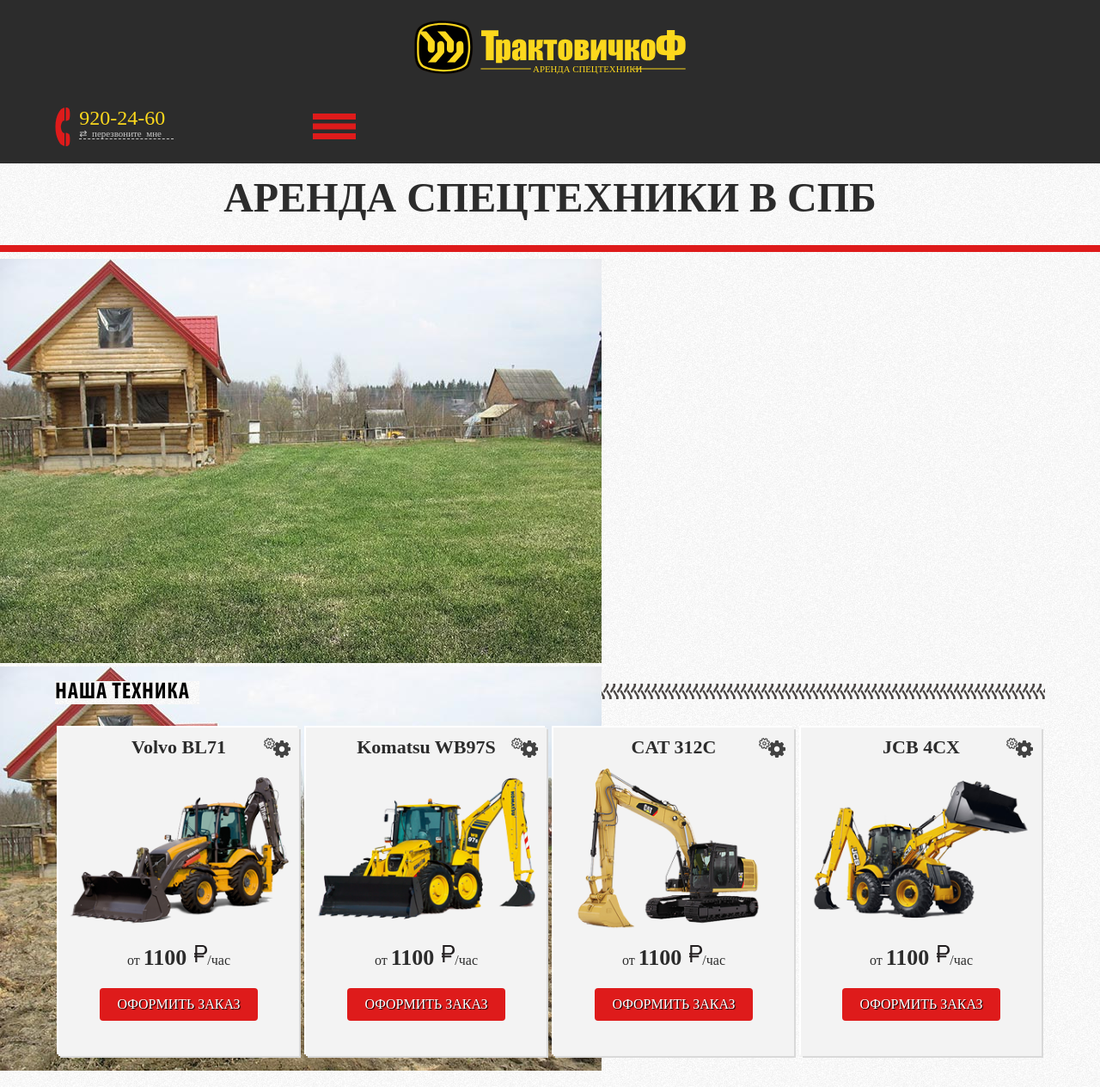
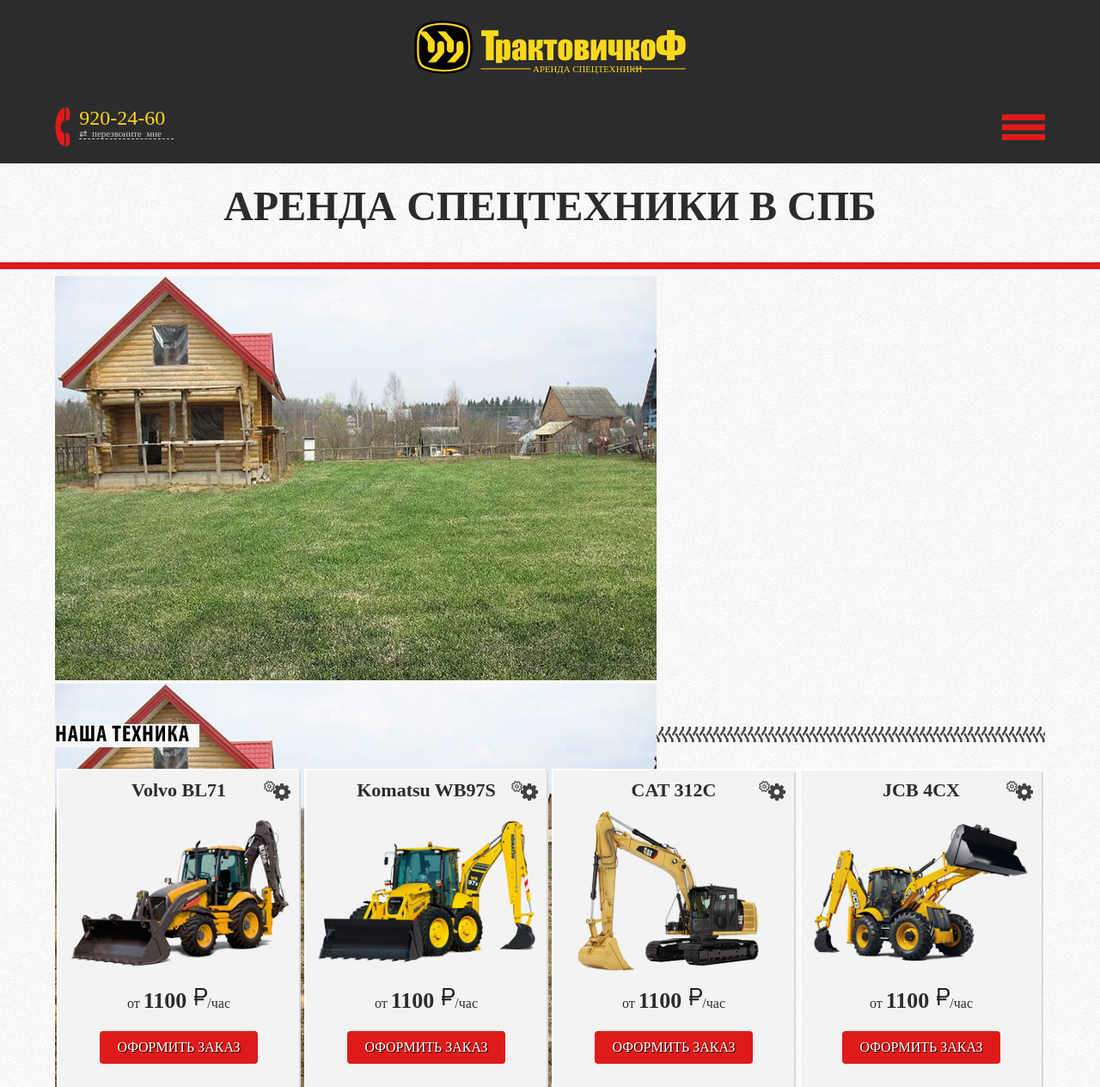
Before and after one commit to Detkovskiy/tractors, a PHP site: page / in a window 1280 px wide. Shown: the top 1264 px of the page at 86% size. Run offline with PHP 8.4, Linux system fonts and the light colour scheme; style sheets or scripts are compiled from the project's sources; some libraries are stand-ins or nearby versions; some web fonts are replaced.

Commit message:
menu-toogle

```diff
--- a/index.html
+++ b/index.html
@@ -45,12 +45,12 @@
         <li><a href="#assortment">Техника</a></li>
         <li><a href="#services">Услуги</a></li>
         <li><a href="#price">Прайс</a></li>
-        <li><a href="#partnership">Сотрудничество</a></li>
+       <!-- <li><a href="#partnership">Сотрудничество</a></li>-->
         <li><a href="#contact">Контакты</a></li>
       </ul>
     </nav>
     <div id="sub-menu">
-      <div class="call-me" id="me">
+      <div class="call-me">
         <div class="call-me___wrapper">
           <img class="call-me__icon" src="img/phone.svg" alt="" />
           <div class="call-me__block">
@@ -62,9 +62,9 @@
             </a>
           </div>
         </div>
+        <button class="menu-toggle" data-index="0"></button>
+      </div>
 
-      </div>
-      <button class="menu-toggle" data-index="0"></button>
     </div>
   </div>
 </header>
@@ -73,11 +73,13 @@
   <h1>Аренда спецтехники в СПБ</h1>
 </div>
 
-
+<div class="container  container--banner">
   <div id="banner" class="twentytwenty-container">
     <img src="img/viravnivanie-ychastka-spb-b@2x.jpg" />
     <img src="img/viravnivanie-ychastka-spb@2x.jpg" />
   </div>
+</div>
+
 
 
 <section id="assortment">
--- a/js/main.js
+++ b/js/main.js
@@ -10,7 +10,7 @@
       top = $(id).offset().top;
 
     //анимируем переход на расстояние - top за 1500 мс
-    $('body,html').animate({scrollTop: (top - 150)}, 900);
+    $('body,html').animate({scrollTop: (top - 91)}, 900);
   });
 });
 
--- a/sass/call-me.scss
+++ b/sass/call-me.scss
@@ -4,6 +4,7 @@
   display: flex;
   order: 1;
   width: 100%;
+  justify-content: space-between;
  // background: $primary__black;
   &:before {
     position: absolute;
--- a/sass/contact.scss
+++ b/sass/contact.scss
@@ -22,7 +22,7 @@
   }
 }
 
-@media (min-width: 768px) {
+@media (min-width: 720px) {
   .contact {
     flex-direction: row;
     justify-content: space-between;
--- a/sass/container.scss
+++ b/sass/container.scss
@@ -1,11 +1,13 @@
 .container {
   margin: 0 auto;
- // padding: 0 20px;
   width: 90%;
- // max-width: 320px;
 
   &--header {
     padding: 0;
+  }
+
+  &--banner {
+    margin-bottom: 30px;
   }
 
   &--footer {
--- a/sass/logo.scss
+++ b/sass/logo.scss
@@ -1,9 +1,6 @@
 .logo {
- // margin: 0 0 20px;
-//  padding: 0 20px;
   display: block;
   text-align: center;
- // width: 320px;
 }
 
 .logo__footer {
@@ -17,8 +14,13 @@
 
 @media (min-width: 768px) {
   .logo__footer {
-   // margin-bottom: 20px;
     width: 45%;
+  }
+}
+
+@media (min-width: 720px) {
+  .logo__footer {
+    width: 56%;
   }
 }
 
--- a/sass/main-menu.scss
+++ b/sass/main-menu.scss
@@ -1,9 +1,9 @@
 .main-menu {
   position: absolute;
+ // margin-left: -140px;
   padding: 20px 0 0;
   top: 56px;
-  left: 20px;
-  width: 280px;
+  width: 100%;
   order: 2;
   list-style: none;
   z-index: 999;
@@ -42,10 +42,8 @@
 }
 
 .menu-toggle {
-  position: absolute;
-  top: 22px;
-  left: 234px;
-  content: '';
+  position: relative;
+  top: 8px;
   width: 50px;
   height: 30px;
   border: none;
@@ -60,37 +58,33 @@
 
 #sub-menu {
   position: fixed;
+  width: 90%;
   background: #313131;
   z-index: 1001;
 }
 
 @media (min-width: 768px) {
   .menu-toggle {
-    left: 637px;
+
   }
 
   .main-menu {
-    width: 410px;
-    left: 179px;
+
   }
 }
 
 @media (min-width: 414px) {
   .menu-toggle {
-    left: 319px;
+
   }
 
-  .main-menu {
-    left: 51px;
-  }
+
 }
 
 @media (min-width: 375px) {
   .menu-toggle {
-   left: 300px;
+
   }
 
-  .main-menu {
-    left: 50px;
-  }
+
 }
--- a/sass/main-title.scss
+++ b/sass/main-title.scss
@@ -1,5 +1,5 @@
 .main-title {
- padding: 30px;
+ padding: 40px 20px;
 
   & h1 {
     margin: 0;
--- a/sass/map.scss
+++ b/sass/map.scss
@@ -1,11 +1,14 @@
 .map {
-  width: 280px;
-  height: 200px;
+  margin: 0 auto;
+  width: 100%;
+  height: 300px;
 }
+
+/*
 
 @media (min-width: 768px) {
   .map {
-    width: 688px;
+    width: 90%;
     height: 400px;
   }
 }
@@ -23,3 +26,4 @@
     height: 250px;
   }
 }
+*/
```
